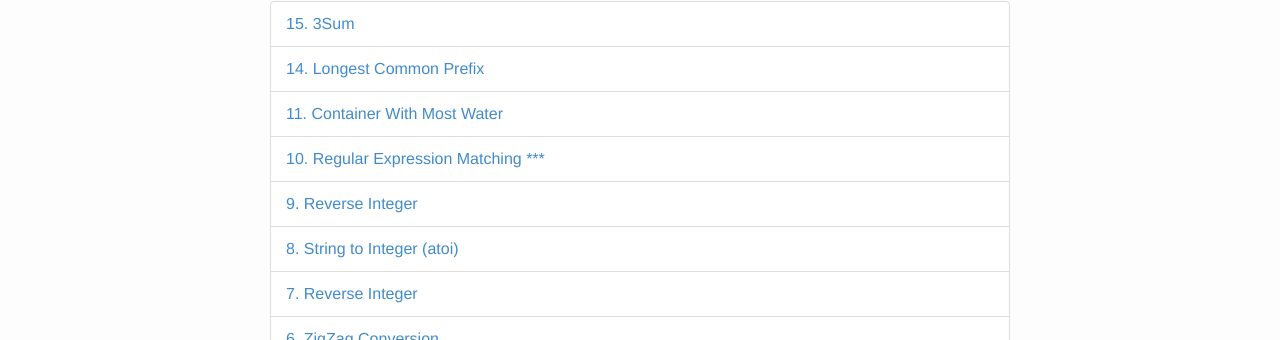
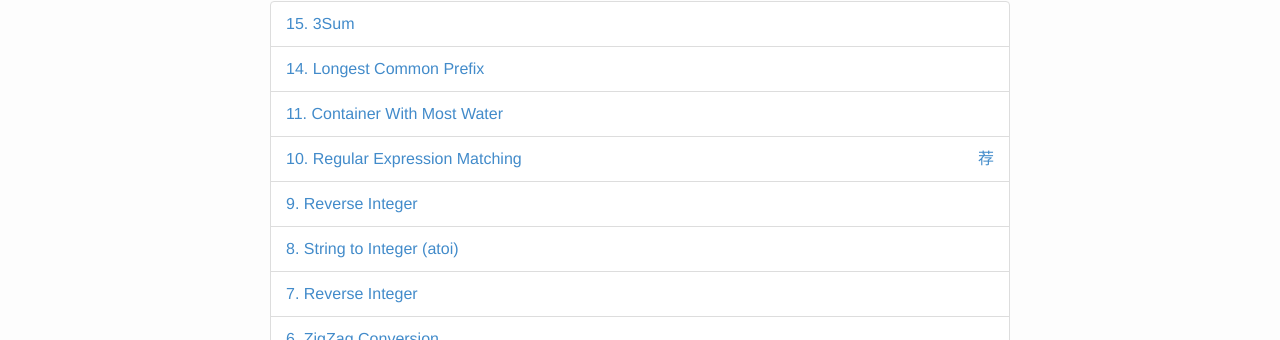
Before and after one commit to wqwljz/killer1994.github.io, a Jekyll site: the page built from _posts/2017-07-20-leetcode.md, in a window 1280 px wide. Shown: the part 185-525 px from the top of the page. Built offline with Jekyll 4.4.1, drawn with Linux system fonts in a browser that asks for light colours.

Commit message:
fix leetcode add hint

```diff
--- a/_posts/2017-07-20-leetcode.md
+++ b/_posts/2017-07-20-leetcode.md
@@ -10,7 +10,8 @@ tags: []
 {% for post in site.posts %}
 {% if post.category == "leetcode" %}
 <li class="list-group-item title" style="list-style:none;">
-<a href="{{ BASE_PATH }}{{ post.url }}">{{ post.title }}</a>
+<a href="{{ BASE_PATH }}{{ post.url }}">{{ post.title }}
+<span style="float:right">{{ post.hint}}</span></a>
 </li>
 {% endif %}
 {% endfor %}
--- a/_posts/2017-07-29-leetcode-10.md
+++ b/_posts/2017-07-29-leetcode-10.md
@@ -1,9 +1,10 @@
 ---
 layout: post
-title: "10. Regular Expression Matching ***"
+title: "10. Regular Expression Matching"
 description: ""
 category: leetcode
 tags: []
+hint: 荐
 ---
 {% include JB/setup %}
 
```
